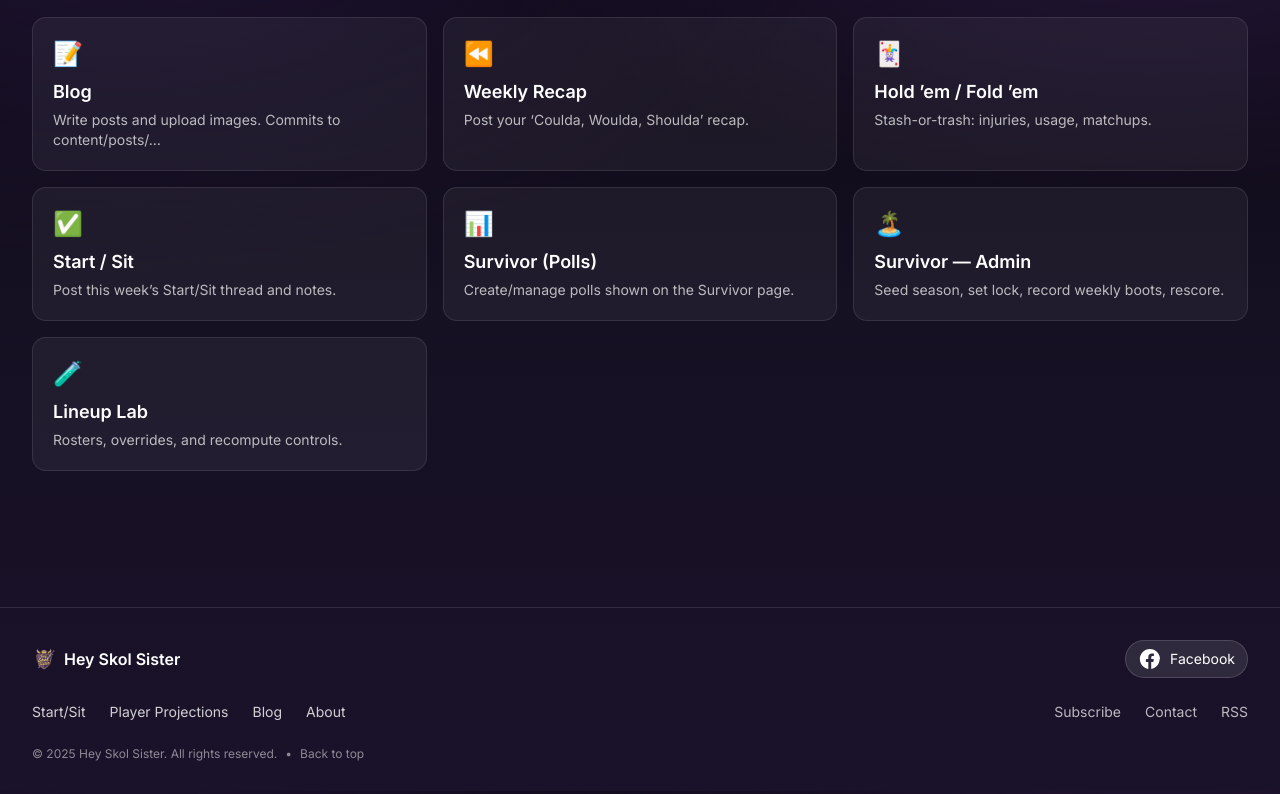
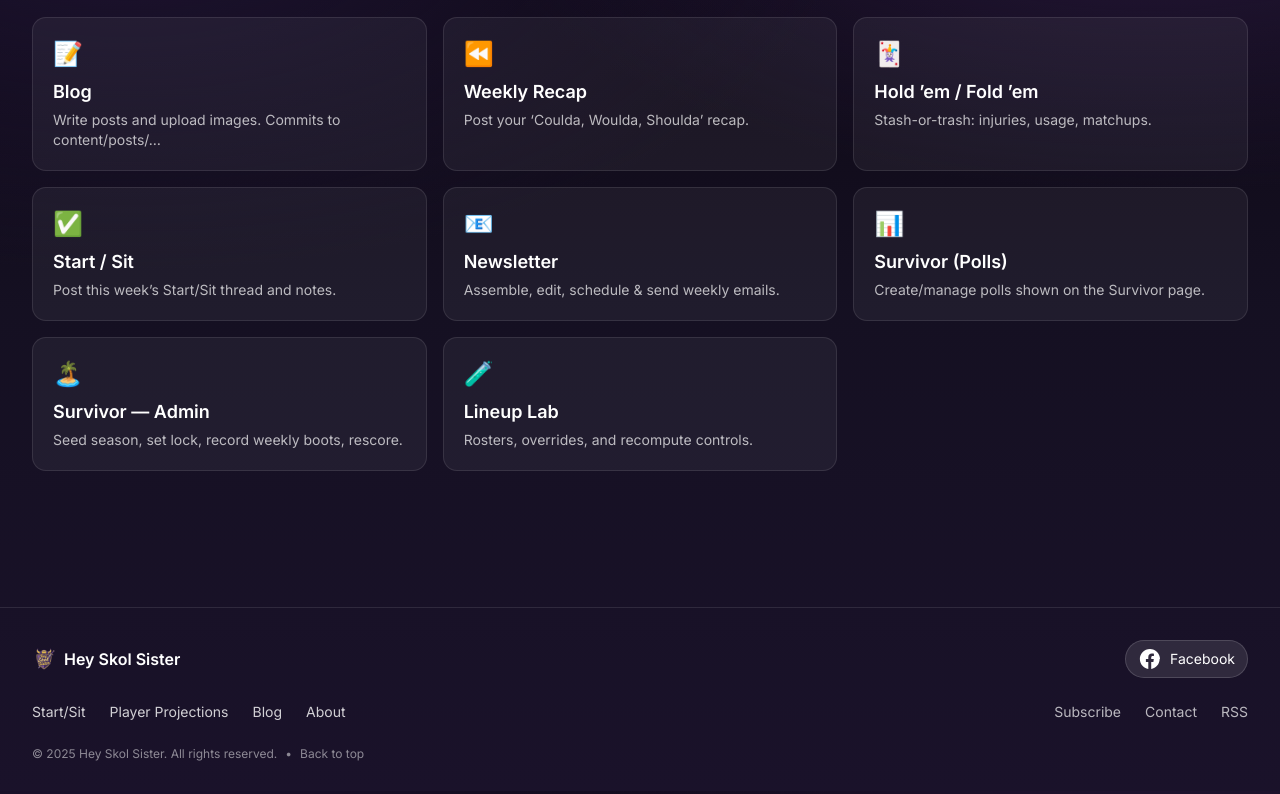
Before and after one commit to chahalltek/nextjs-boilerplate, a Next.js app: page /admin in a window 1280 px wide. Shown: the part 809-1603 px from the top of the page. Built offline with nearby package versions, Linux system fonts and the light colour scheme; no server answers.

Commit message:
admin panel update

```diff
--- a/app/admin/page.jsx
+++ b/app/admin/page.jsx
@@ -61,10 +61,12 @@ const cards = [
   { href: "/admin/holdem-foldem", title: "Hold ’em / Fold ’em", desc: "Stash-or-trash: injuries, usage, matchups.", emoji: "🃏" },
   // Start/Sit admin
   { href: "/admin/start-sit", title: "Start / Sit", desc: "Post this week’s Start/Sit thread and notes.", emoji: "✅" },
+  // ✅ Newsletter admin (new)
+  { href: "/admin/newsletter", title: "Newsletter", desc: "Assemble, edit, schedule & send weekly emails.", emoji: "📧" },
   { href: "/admin/polls", title: "Survivor (Polls)", desc: "Create/manage polls shown on the Survivor page.", emoji: "📊" },
   // Bracket admin
   { href: "/admin/survivor", title: "Survivor — Admin", desc: "Seed season, set lock, record weekly boots, rescore.", emoji: "🏝️" },
-  // ✅ New: Lineup Lab admin hub
+  // ✅ Lineup Lab admin hub
   { href: "/admin/lineup-lab", title: "Lineup Lab", desc: "Rosters, overrides, and recompute controls.", emoji: "🧪" },
 ];
 
```
